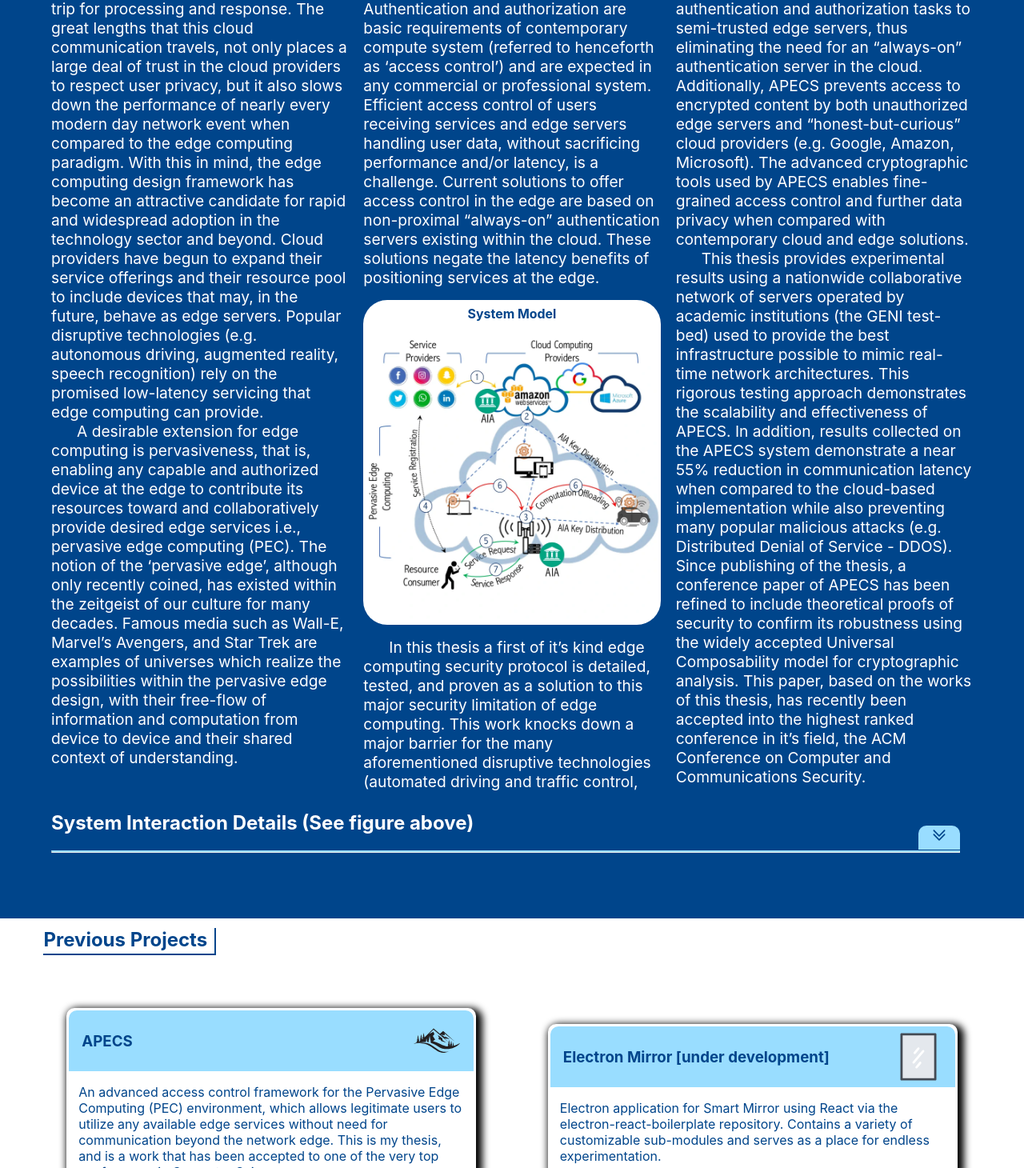
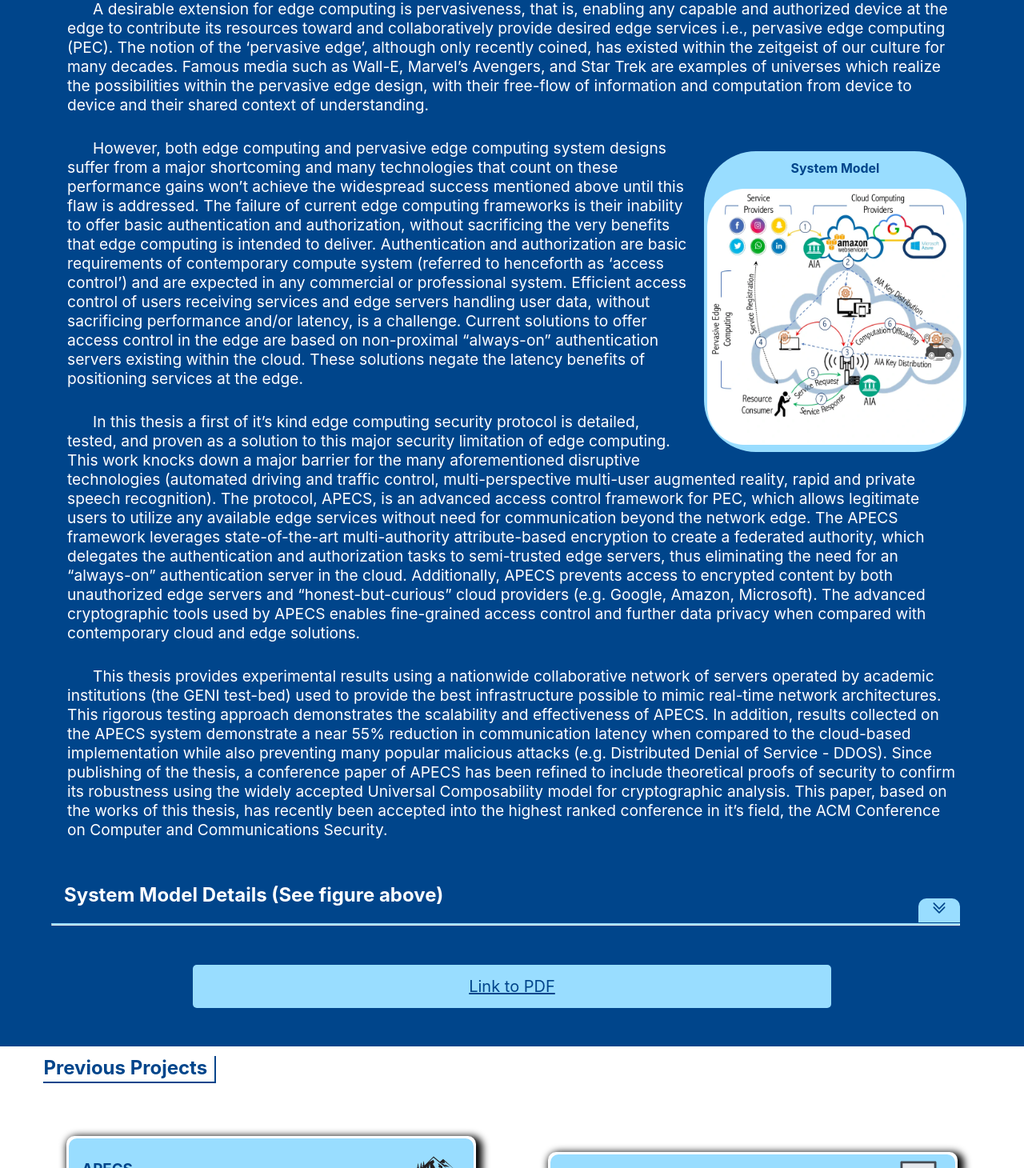
Before and after one commit to SeanDougherty/simple-react-page, a React (Create React App) app: page / in a window 1280 px wide. Shown: the part 2787-4247 px from the top of the page at 80% size. Built offline with nearby package versions, Linux system fonts and the light colour scheme.

Commit message:
Improved readability/formatting of thesis description. Added link to pdf of CCS paper.

```diff
--- a/src/components/APECS.js
+++ b/src/components/APECS.js
@@ -47,6 +47,13 @@ const APECS = (props) => {
           of information and computation from device to device and their shared
           context of understanding.
         </p>
+        <div className={classes.modelcontainer}>
+          <h5>System Model</h5>
+          <picture className={classes.systemmodel}>
+            <source type="image/webp" srcSet={SystemModel} />
+            <img src={SystemModel} alt="APECS System Model" />
+          </picture>
+        </div>
         <p>
           However, both edge computing and pervasive edge computing system
           designs suffer from a major shortcoming and many technologies that
@@ -65,13 +72,6 @@ const APECS = (props) => {
           cloud. These solutions negate the latency benefits of positioning
           services at the edge.
         </p>
-        <div className={classes.modelcontainer}>
-          <h5>System Model</h5>
-          <picture className={classes.systemmodel}>
-            <source type="image/webp" srcSet={SystemModel} />
-            <img src={SystemModel} alt="APECS System Model" />
-          </picture>
-        </div>
         <p>
           In this thesis a first of it’s kind edge computing security protocol
           is detailed, tested, and proven as a solution to this major security
@@ -112,7 +112,7 @@ const APECS = (props) => {
       </div>
       <div className={classes.figuredetails}>
         <Collapsible>
-          <h2>System Interaction Details (See figure above)</h2>
+          <h2>System Model Details (See figure above)</h2>
           <p>
             As shown in Step (1) of the above figure, each service provider
             initiates its AIA (Attribute Issuing Authority), hosted as a virtual
@@ -135,6 +135,9 @@ const APECS = (props) => {
           </p>
         </Collapsible>
       </div>
+      <span className={classes.pdflink}>
+        <a href="https://www.cs.nmsu.edu/~roopa/apecs.pdf">Link to PDF</a>
+      </span>
     </section>
   );
 };
@@ -157,50 +160,103 @@ const useStyles = createUseStyles((theme) => ({
       fontSize: "2rem",
     },
     "& > h2": {
-      margin: [["0.75rem", "0", "0.75rem", "1rem"]],
+      margin: [["0.75rem", "0.75rem", "0.75rem", "1rem"]],
+      padding: [[0, 9, 3, 0]],
       marginTop: "3rem",
-      padding: [[0, 9, 3, 0]],
       borderBottom: [[theme.colorPrimary, "solid", 2]],
       borderRight: [[theme.colorPrimary, "solid", 2]],
     },
   },
   description: {
+    display: "flex",
+    flexDirection: "column",
     fontSize: "1.2rem",
     padding: [["1%", "5%", "1%", "5%"]],
     textIndent: "2rem",
-    columnCount: 3,
-    columnWidth: "30%",
+    "& p": {
+      padding: 0,
+      margin: [["30px", "20px", "30px", "20px"]],
+    },
+  },
+  pdflink: {
+    backgroundColor: theme.colorAccent,
+    textAlign: "center",
+    width: "60%",
+    marginTop: "2vh",
+    padding: [["15px", "15px"]],
+    borderRadius: "5px",
+    fontSize: "1.25rem",
+    "& a": {
+      color: theme.colorDarkest,
+    },
+  },
+  modelcontainer: {
+    backgroundColor: theme.colorAccent,
+    color: theme.colorDarkest,
+    borderRadius: [["65px", "65px", "65px", "65px"]],
+    margin: [["1rem", "4vw", "1rem", "4vw"]],
+    textIndent: 0,
+    "& picture": {
+      display: "inline-flex",
+    },
     "& img": {
-      width: "100%",
-      height: "28%",
+      width: "90vw",
+      height: "90vw",
+      alignSelf: "center",
+      justifySelf: "center",
+      margin: "0.5vmin",
     },
     "& h5": {
-      padding: "0.5rem",
+      padding: "0.25rem",
       margin: "0.5rem",
       textAlign: "center",
       textIndent: 0,
     },
-    "& p": {
-      padding: 0,
-      margin: 0,
-    },
-  },
-  modelcontainer: {
-    backgroundColor: theme.colorLightest,
-    color: theme.colorDarkest,
-    borderRadius: "30px",
-    marginBottom: "1rem",
-    marginTop: "1rem",
   },
   figuredetails: {
     width: "90%",
     paddingBottom: "2%",
+    margin: [[0, "5%"]],
   },
   "@media only screen and (min-width: 768px)": {
     page: {
       minHeight: "60vh",
       flexDirection: "row",
       flexFlow: "wrap",
+      "& h2": {
+        margin: [["0.75rem", "0", "0.75rem", "1rem"]],
+      },
+    },
+    description: {
+      display: "block",
+      position: "relative",
+    },
+    modelcontainer: {
+      display: "block",
+      float: "right",
+      backgroundColor: theme.colorAccent,
+      color: theme.colorDarkest,
+      borderRadius: [["65px", "65px", "65px", "65px"]],
+      margin: [["1rem", "0.5rem", "1rem", "1rem"]],
+      textIndent: 0,
+      "& picture": {
+        display: "inline-flex",
+      },
+      "& img": {
+        width: "35vw",
+        height: "35vw",
+        alignSelf: "center",
+        justifySelf: "center",
+        margin: "0.5vmin",
+      },
+    },
+  },
+  "@media only screen and (min-width: 1024px)": {
+    modelcontainer: {
+      "& img": {
+        width: "25vw",
+        height: "25vw",
+      },
     },
   },
 }));
```
